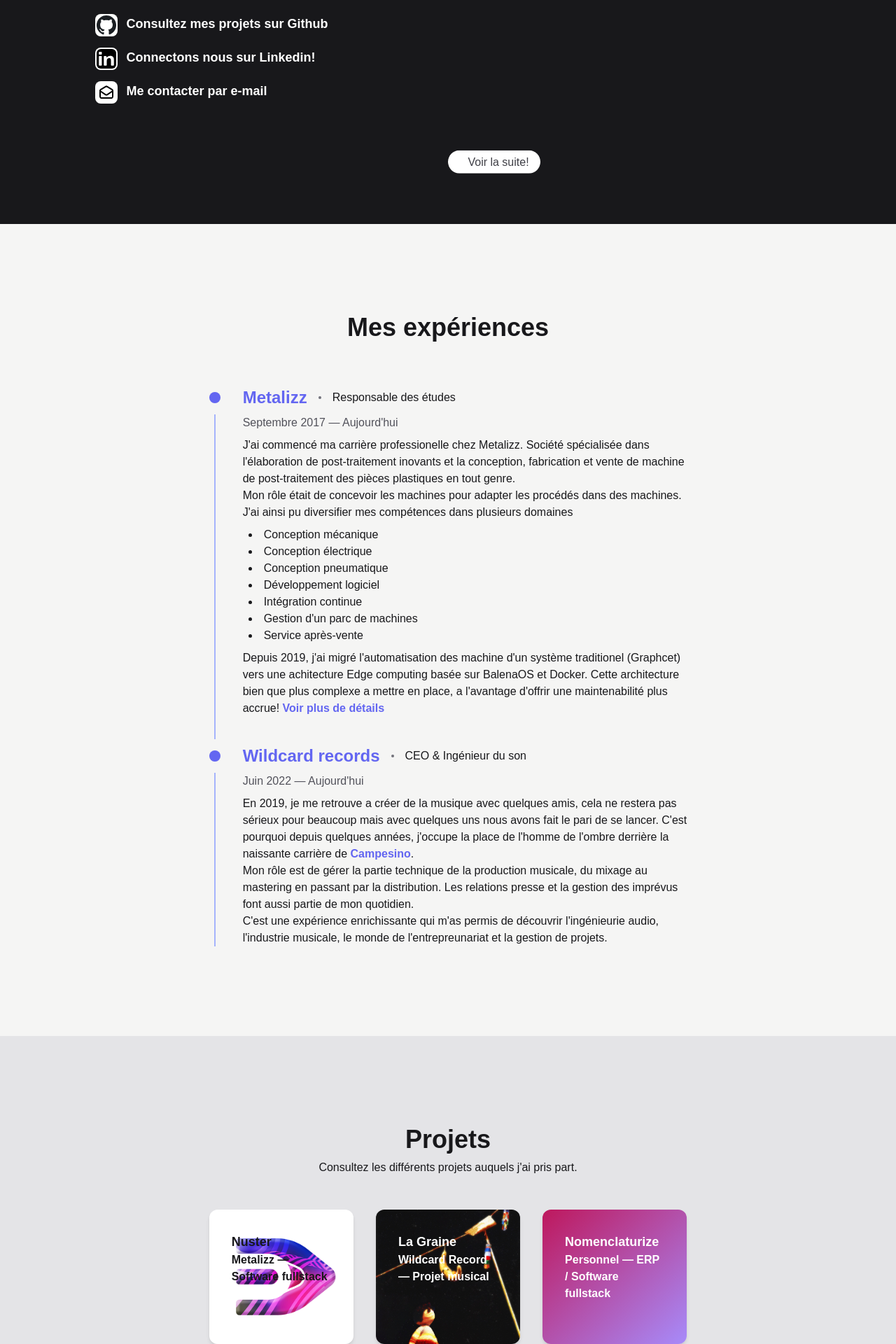
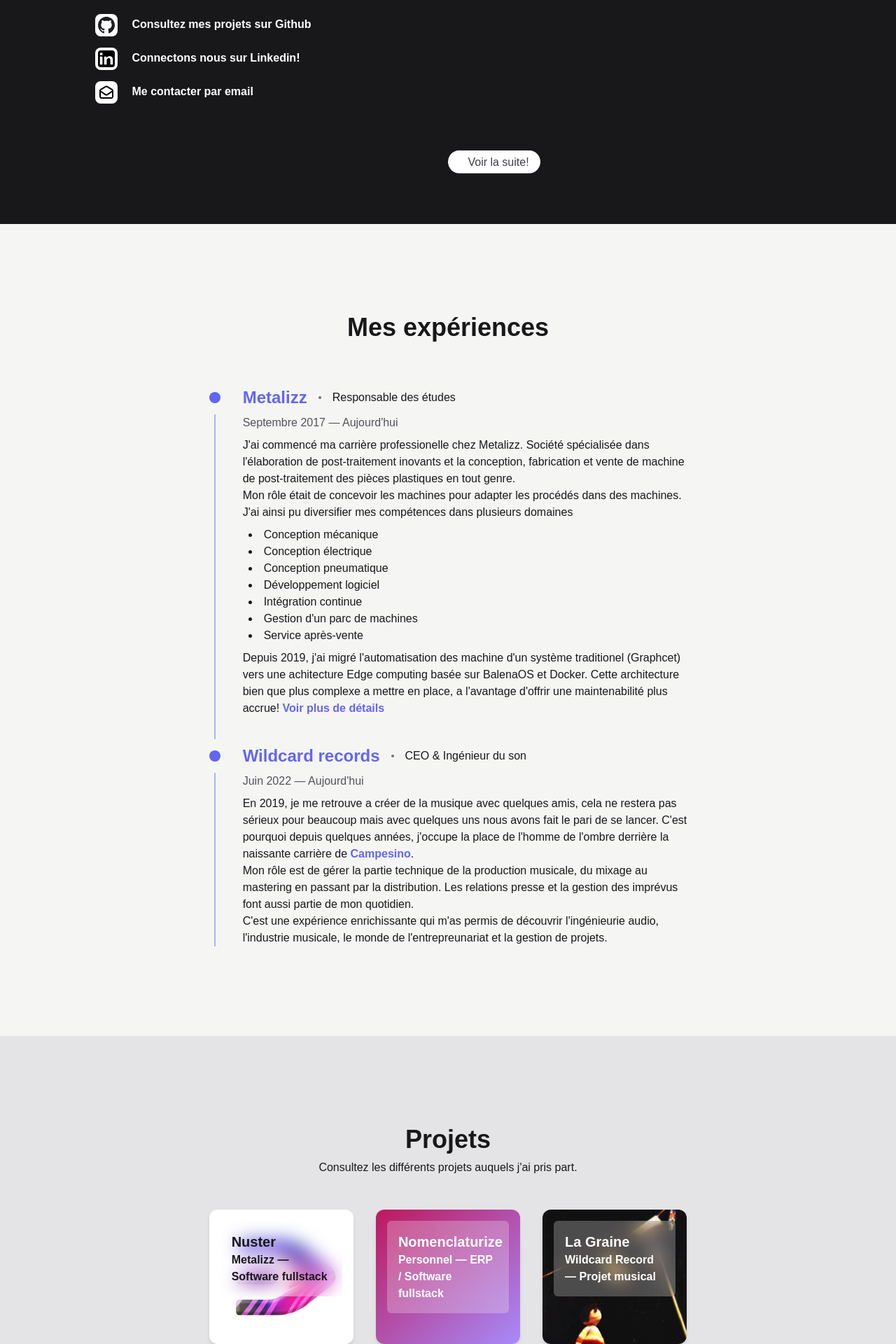
Before and after one commit to Kworz/portfolio, a SvelteKit app: page / in a window 1280 px wide. Shown: the part 480-2400 px from the top of the page at 70% size. Built offline with nearby package versions, Linux system fonts and the light colour scheme; some icons are missing; a web font is replaced by a local one.

Commit message:
moved subelements to seprated components

```diff
--- /dev/null
+++ b/src/lib/sociallink.svelte
@@ -0,0 +1,10 @@
+<script lang="ts">
+    export let href: string;
+    export let icon: string;
+    export let iconAlt: string;
+</script>
+
+<a {href}>
+    <img src={icon} class="h-8 inline mr-4 bg-white p-1 rounded-lg hover:rotate-2 duration-500" alt={iconAlt}/>
+    <span class="hidden md:inline text-white hover:text-zinc-200 duration-100"><slot /></span>
+</a>
--- /dev/null
+++ b/src/lib/tech.svelte
@@ -0,0 +1,12 @@
+<script lang="ts">
+
+    export let tech: { link :string, name: string, icon: string };
+    export let skewWay = false;
+
+</script>
+
+<a href={tech.link}>
+    <div class="rounded-md bg-white p-1 md:p-2 h-8 md:h-12 aspect-square duration-200 hover:scale-[1.05] {skewWay ? "hover:skew-x-1" : "hover:-skew-x-1"}">
+        <img src={tech.icon} alt={tech.name} class="object-contain rounded-sm h-6 md:h-8" />
+    </div>
+</a>
--- a/src/routes/(home)/+page.svelte
+++ b/src/routes/(home)/+page.svelte
@@ -10,6 +10,8 @@
     import { onMount } from "svelte";
     import Section from "$lib/Section.svelte";
     import Experience from "$lib/experiences/experience.svelte";
+    import Tech from "$lib/tech.svelte";
+    import Sociallink from "$lib/sociallink.svelte";
 
     let displayPill = false;
 
@@ -58,11 +60,7 @@
 
             <div class="flex flex-row gap-4 w-max mt-8">
                 {#each techs as tech, i}
-                    <a href={tech.link}>
-                        <div class="rounded-md bg-white p-1 md:p-2 h-8 md:h-12 aspect-square duration-200 hover:scale-[1.05] {i % 2 ? "hover:skew-x-1" : "hover:-skew-x-1"}">
-                            <img src={tech.icon} alt={tech.name} class="object-contain rounded-sm h-6 md:h-8" />
-                        </div>
-                    </a>
+                    <Tech {tech} skewWay={i % 2 === 0} />
                 {/each}
             </div>
 
@@ -70,20 +68,9 @@
 
             <div class="flex flex-row md:flex-col flex-nowrap items-center lg:items-start md:justify-around gap-4 mt-8 lg:ml-2">
 
-                <a href="https://github.com/kworz">
-                    <img src="images/socials/github.svg" class="h-8 inline mr-2 bg-white p-0.5 rounded-lg hover:rotate-2 duration-500" alt="Logo Github"/>
-                    <span class="hidden md:inline text-white hover:text-zinc-200 duration-100 text-lg">Consultez mes projets sur Github</span>
-                </a>
-
-                <a href="https://www.linkedin.com/in/romain-sapet-7b70491a4/">
-                    <img src="images/socials/linkedin.svg" class="h-8 inline mr-2 bg-white p-0.5 rounded-lg hover:-rotate-2 duration-500" alt="Logo Linkedin"/>
-                    <span class="hidden md:inline text-white hover:text-zinc-200 duration-100 text-lg">Connectons nous sur Linkedin!</span>
-                </a>
-
-                <a href="mailto:contact@hwxmca.fr">
-                    <img src="images/socials/mail.svg" class="h-8 inline mr-2 bg-white p-1 rounded-lg hover:rotate-2 duration-500" alt="Pictograme Mail"/>
-                    <span class="hidden md:inline text-white hover:text-zinc-200 duration-100 text-lg">Me contacter par e-mail</span>
-                </a>
+                <Sociallink href="https://github.com/kworz" icon="images/socials/github.svg" iconAlt="Logo Github">Consultez mes projets sur Github</Sociallink>
+                <Sociallink href="https://www.linkedin.com/in/romain-sapet-7b70491a4/" icon="images/socials/linkedin.svg" iconAlt="Logo Linkedin">Connectons nous sur Linkedin!</Sociallink>
+                <Sociallink href="#contact" icon="images/socials/mail.svg" iconAlt="Pictograme mail">Me contacter par email</Sociallink>
 
             </div>
         </div>
@@ -171,25 +158,32 @@
     <div class="w-2/3 mx-auto grid grid-cols-3 gap-8 mt-12">
 
         <a href="/projects/nuster-kit">
-            <div class="h-48 p-8 rounded-xl object-contain text-zinc-900 hover:scale-[1.02] duration-200 ease-in-out shadow-md hover:shadow-xl" style:background-image={"url(projects/nuster-kit/nuster.png)"} style:background-size="cover" style:background-position="center">
-                <h5>Nuster</h5>
-                <p>Metalizz — Software fullstack</p>
+            <div class="h-48 p-4 rounded-xl object-contain text-zinc-900 hover:scale-[1.02] duration-200 ease-in-out shadow-md hover:shadow-xl" style:background-image={"url(projects/nuster-kit/nuster.png)"} style:background-size="cover" style:background-position="center">
+                <div class="p-4 rounded-md backdrop-blur-md bg-white/25 text-zinc-900">
+                    <h4>Nuster</h4>
+                    <p>Metalizz — Software fullstack</p>
+                </div>
+            </div>
+        </a>
+
+        <a href="/projects/nomenclaturize">
+            <div class="h-48 p-4 rounded-xl object-contain text-white hover:scale-[1.02] duration-200 ease-in-out shadow-md hover:shadow-xl bg-gradient-to-br from-pink-700 to-violet-400">
+                <div class="p-4 rounded-md backdrop-blur-md bg-white/25 text-white">
+                    <h4>Nomenclaturize</h4>
+                    <p>Personnel — ERP / Software fullstack</p>
+                </div>
             </div>
         </a>
 
         <a href="/projects/la-graine">
-            <div class="h-48 p-8 rounded-xl object-contain text-white hover:scale-[1.02] duration-200 ease-in-out shadow-md hover:shadow-xl" style:background-image={"url(projects/la-graine/cover.jpeg)"} style:background-size="cover" style:background-position="center">
-                <h5>La Graine</h5>
-                <p>Wildcard Record — Projet musical</p>
+            <div class="h-48 p-4 rounded-xl object-contain text-white hover:scale-[1.02] duration-200 ease-in-out shadow-md hover:shadow-xl" style:background-image={"url(projects/la-graine/cover.jpeg)"} style:background-size="cover" style:background-position="center">
+                <div class="p-4 rounded-md backdrop-blur-md bg-white/25 text-white">
+                    <h4>La Graine</h4>
+                    <p>Wildcard Record — Projet musical</p>
+                </div>
             </div>
         </a>
 
-        <a href="/projects/nomenclaturize">
-            <div class="h-48 p-8 rounded-xl object-contain text-white hover:scale-[1.02] duration-200 ease-in-out shadow-md hover:shadow-xl bg-gradient-to-br from-pink-700 to-violet-400">
-                <h5>Nomenclaturize</h5>
-                <p>Personnel — ERP / Software fullstack</p>
-            </div>
-        </a>
     </div>
 
 </Section>
```
